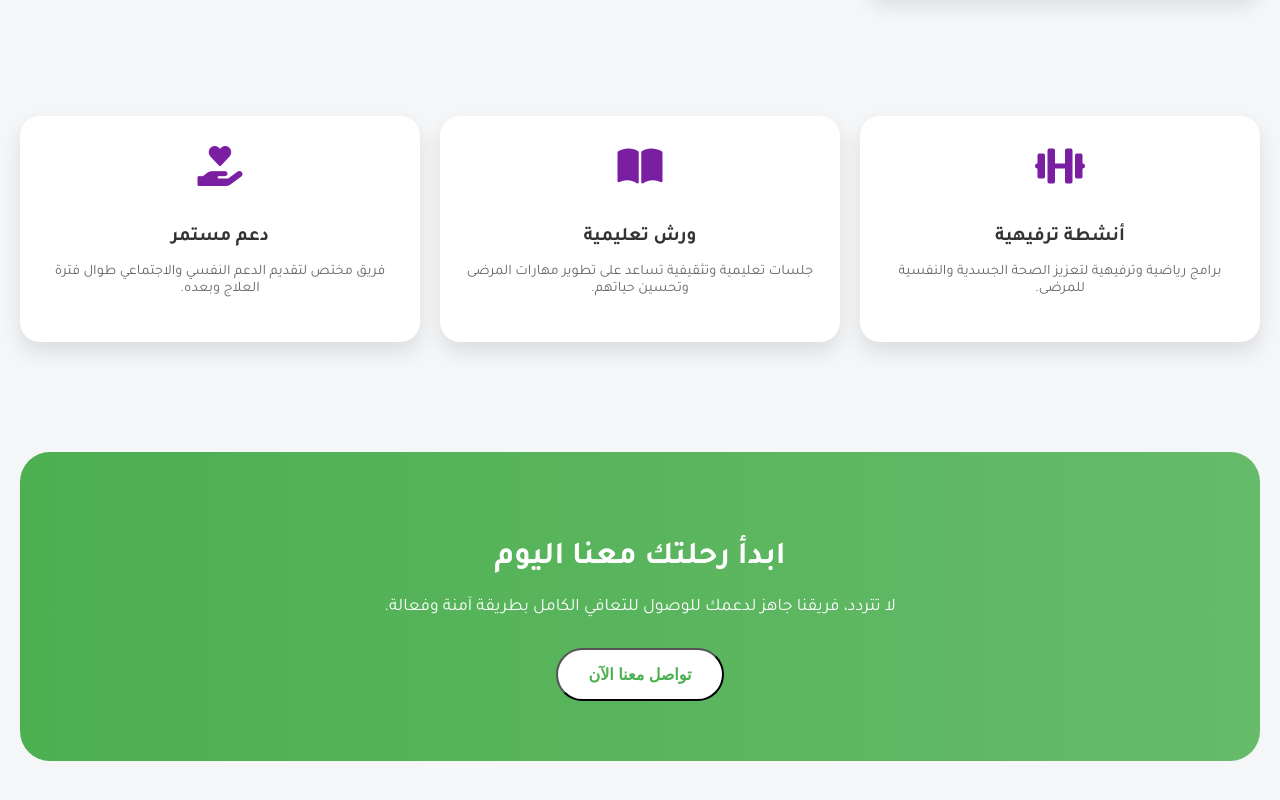
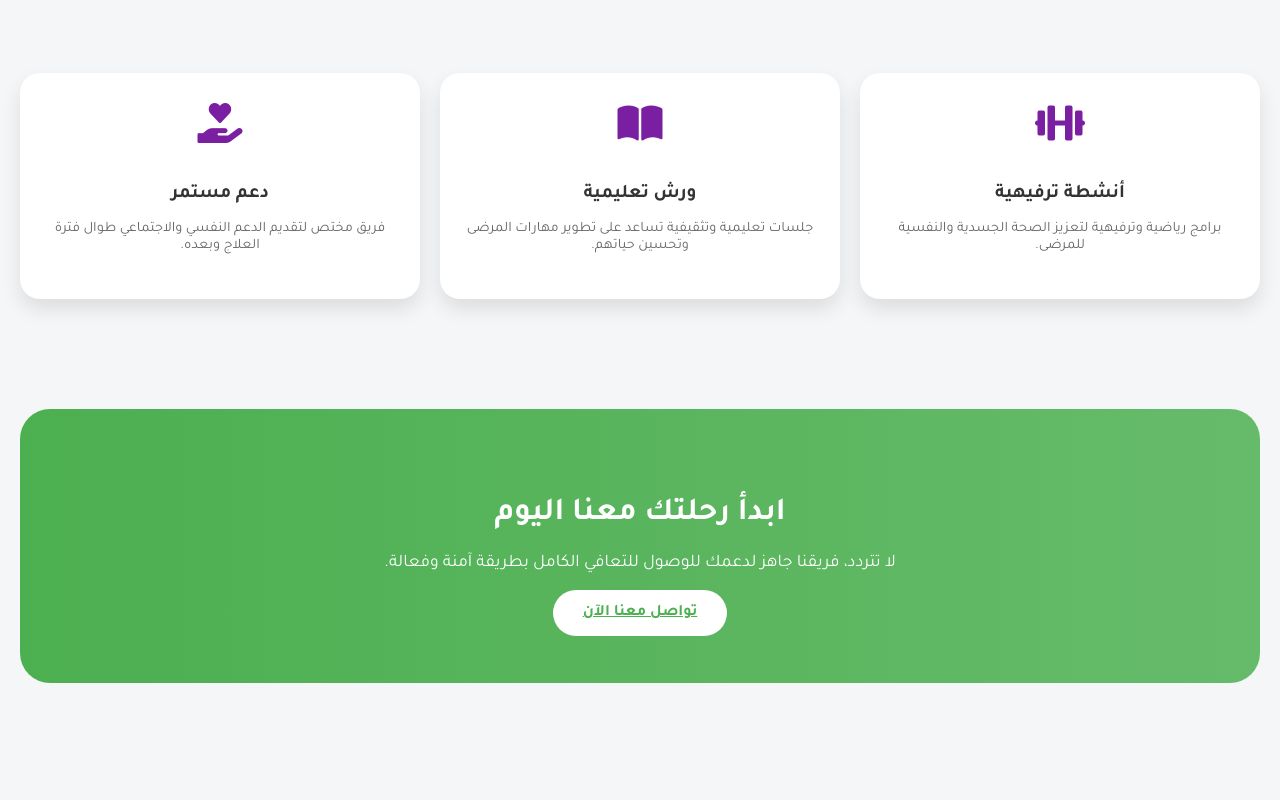
Before and after one commit to ahmedmohaaa/doc, a plain HTML site: page docser.html in a window 1280 px wide. Shown: the part 1673-2473 px from the top of the page. After the commit the page ends 2406 px from the top, so only its background shows below. Drawn offline with Linux system fonts and the light colour scheme.

Commit message:
Update docser.html

```diff
--- a/docser.html
+++ b/docser.html
@@ -265,7 +265,7 @@
              alt="الدكتور عوض الفرجاني">
         <p>أخصائي علاج الإدمان وإعادة التأهيل، يمتلك خبرة تزيد عن 15 سنة في تقديم برامج علاجية فردية وجماعية وأسَرية.
            يعمل الدكتور عوض على متابعة كل مريض بشكل شخصي لضمان تحقيق أفضل نتائج التعافي بطريقة علمية وآمنة.</p>
-        <p style="font-weight:700;">مؤهلات: بكالوريوس في الطب النفسي، ماجستير في علاج الإدمان وإعادة التأهيل النفسي</p>
+
     </section>
 
     <section class="services-grid">
@@ -312,7 +312,7 @@
     <section class="cta-section">
         <h2>ابدأ رحلتك معنا اليوم</h2>
         <p>لا تتردد، فريقنا جاهز لدعمك للوصول للتعافي الكامل بطريقة آمنة وفعالة.</p>
-        <button class="cta-button">تواصل معنا الآن</button>
+        <a href="tel:+201028597384" class="cta-button">تواصل معنا الآن</a>
     </section>
 
     <script>
```
